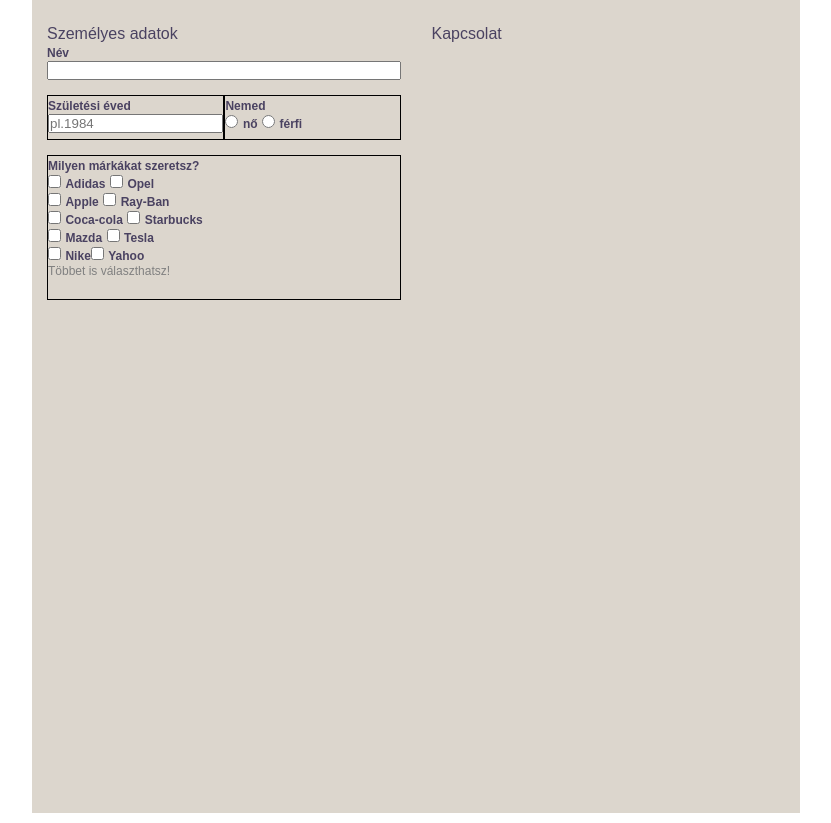
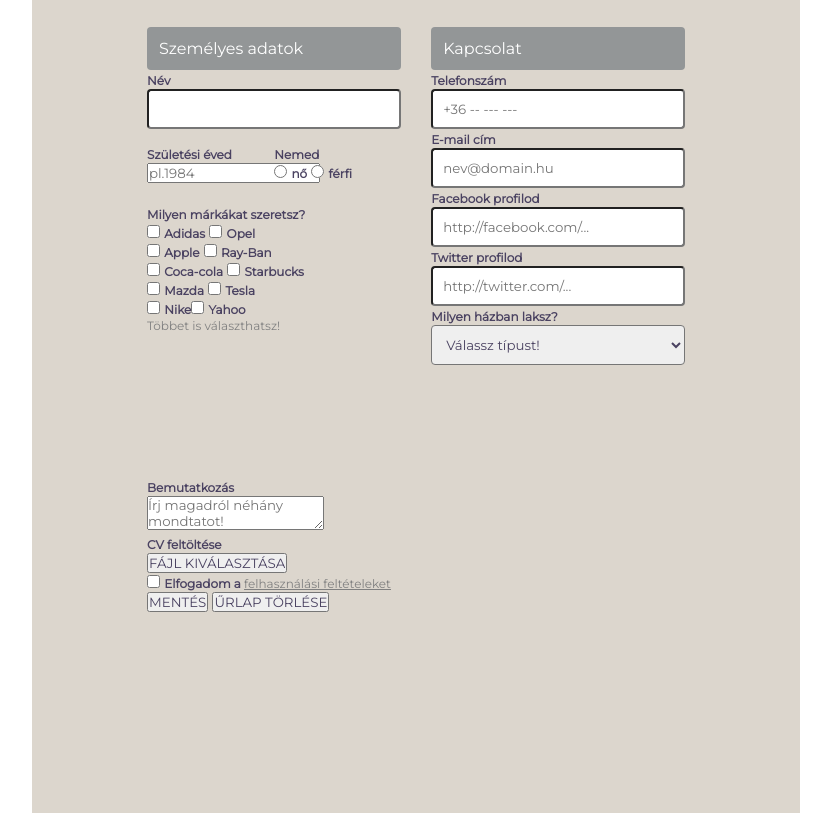
Before and after one commit to green-fox-academy/bertokpeter, a plain HTML site: page week-01/day-05/form.html in a window 1280 px wide. Shown: the part 97-920 px from the top of the page, without its empty margins (224-1055 px from the left). Drawn offline with Linux system fonts and the light colour scheme.

Commit message:
feat(form)Textboxes

```diff
--- a/week-01/day-05/form.html
+++ b/week-01/day-05/form.html
@@ -5,6 +5,7 @@
 		<meta name="viewport" content="width=device-width, initial-scale=1.0">
 		<meta http-equiv="X-UA-Compatible" content="ie=edge">
 		<link href="style.css" rel="stylesheet" type="text/css"/>
+		<link href="https://fonts.googleapis.com/css?family=Montserrat" rel="stylesheet">
 		<title>Form</title>
 	</head>
 	<body>
@@ -14,7 +15,7 @@
 				<div class="column">
 					<p>Személyes adatok</p>
 					<label for="name">Név</label><br/>
-					<input type="text" id="name" name="name"/>
+					<input type="text" id="name" name="name" required/ >
 					<article class="column">
 						<label for="date">Születési éved</label><br/>
 						<input type="text" placeholder="pl.1984" id="date" name="date"/>
@@ -52,8 +53,30 @@
 				</div>
 				<div class="column">
 					<p>Kapcsolat</p>
+					<label for="phone">Telefonszám</label><br/>
+					<input type="tel" placeholder="+36 -- --- ---" id="phone" name="phone" required/><br/>
+					<label for="email">E-mail cím</label><br/>
+					<input type="email" placeholder="nev@domain.hu" id="email" name="email" required/><br/>
+					<label for="fb">Facebook profilod</label><br/>
+					<input type="url" placeholder="http://facebook.com/..." id="fb" name="fb"/><br/>
+					<label for="twitter">Twitter profilod</label><br/>
+					<input type="url" placeholder="http://twitter.com/..." id="twitter" name="twitter"/><br/>
+					<label>Milyen házban laksz?</label><br/>
+					<select>
+						<option disabled selected>Válassz típust!</option>
+						<option>Sorház</option>
+						<option>Családi ház</option>
+					</select>
 				</div>
 				<div>
+						<label for="msg">Bemutatkozás</label><br/>
+						<textarea id="msg" name="message" placeholder="Írj magadról néhány mondtatot!" required></textarea><br/>
+						<label for="CV">CV feltöltése</label><br/>
+						<input type="button" value="FÁJL KIVÁLASZTÁSA"/><br/>
+						<input type="checkbox" id="tick">
+						<label for="tick">Elfogadom a <a href="https://github.com/greenfox-academy/teaching-materials/tree/master/workshop/ui-development/forms">felhasználási feltételeket</a></label><br/>
+						<input type="submit" value="MENTÉS"/>
+						<input type="reset" value="ŰRLAP TÖRLÉSE"/><br/>
 				</div>
 			</form>
 	</main>
--- a/week-01/day-05/style.css
+++ b/week-01/day-05/style.css
@@ -2,15 +2,16 @@
     margin: 0;
     padding: 0;
     box-sizing: border-box;
-    font-family: Arial, Helvetica, sans-serif;
+    font-family: 'Montserrat', sans-serif;
     color: rgb(74, 66, 97)
 }
+
 main {
     background: rgb(220, 214, 205);
     width: 60%;
     height: 900px;
     margin: 10px auto;
-    padding-top: 15px;
+    padding: 15px 100px 0 100px;
 }
 div {
     margin: 0 0 15px 0;
@@ -23,7 +24,6 @@
     margin-right: -4px;
 }
 article {
-    border: 1px solid black;
     height: 145px;
     margin-top: 15px;
 }
@@ -36,14 +36,31 @@
 #header {
     font-size: 32px;
 }
-input[type="text"] {
+div.column > input, select {
     width: 100%;
+    border-radius: 4px;
+    padding: 10px;
 }
 label {
     font-weight: bold;
     font-size: 12px;
 }
+p {
+    color: white;
+    background: rgb(147, 150, 151);
+    padding: 12px;
+    border-radius: 4px 4px 4px 4px;
+}
 #multiple {
+    background: none;
+    padding: 0;
     color: grey;
     font-size: 12px;
 }
+a {
+    font-weight: lighter;
+    color: grey;
+}
+select option:first-child{
+    color: grey;
+}
```
